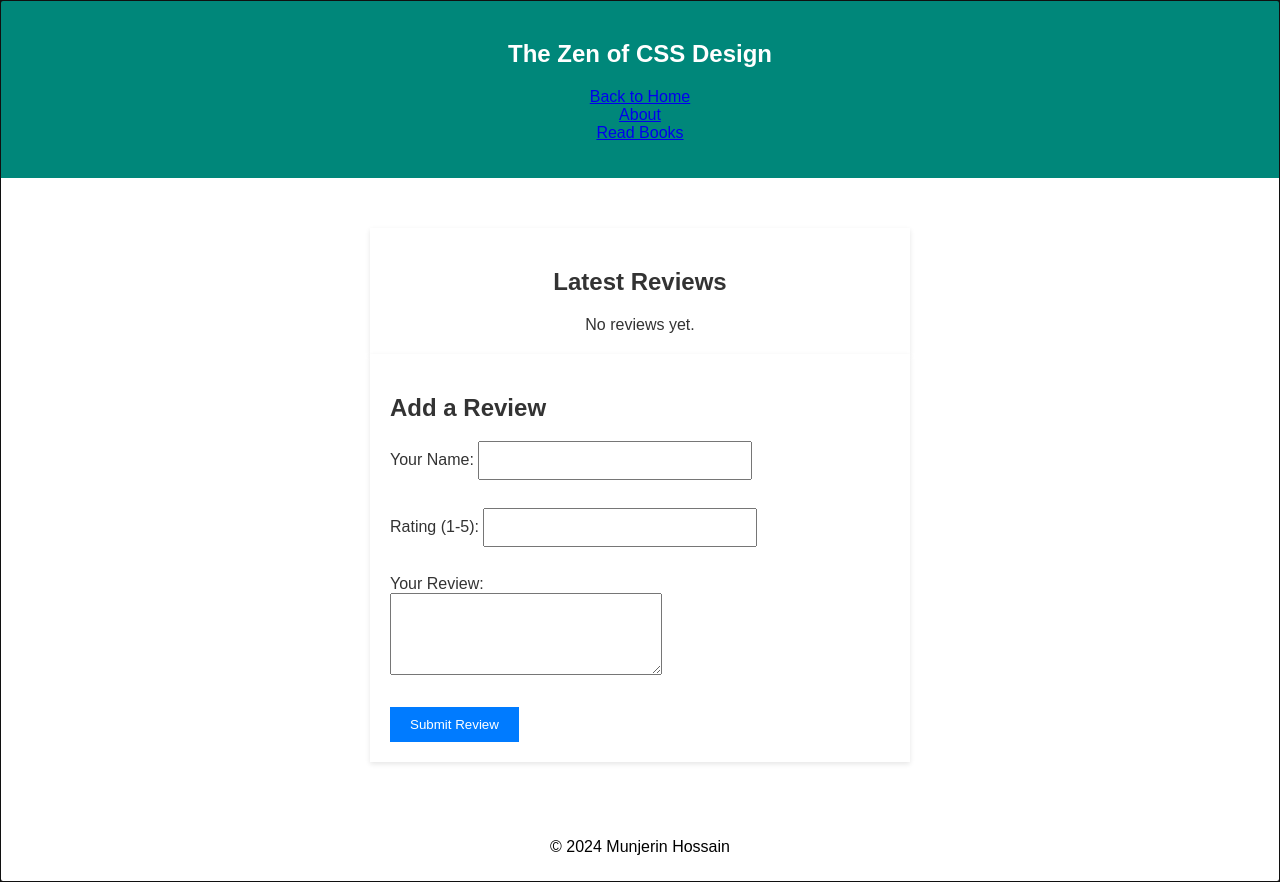
After one commit to MunjerinHossain/basic_website_construction, a PHP site: page /index.php in a window 1280 px wide, after a click on "The Zen of CSS Design: Visual Enlightenment for the Web". The commit adds this page. Run offline with PHP 8.4, Linux system fonts and the light colour scheme; data that the repository does not hold is empty.

Commit message:
reviews page refactored, some css fixed

```diff
--- a/get_reviewers.php
+++ b/get_reviewers.php
@@ -7,8 +7,8 @@ $result = $conn->query($sql);
 if ($result->num_rows > 0) {
     while ($row = $result->fetch_assoc()) {
         echo "<div class='review'>";
-        echo "<h3>" . $row['name'] . " (Rating: " . $row['rating'] . ")</h3>";
-        echo "<p>" . $row['comment'] . "</p>";
+        echo "<h3>" . $row['name'] . " (Ratings given: " . $row['rating']. " out of 5" . ")</h3>";
+        echo "<p>".'Comments: ' . $row['comment'] . "</p>";
         echo "</div>";
     }
 } else {
--- /dev/null
+++ b/index.php
@@ -0,0 +1,96 @@
+<!DOCTYPE html>
+<html lang="en">
+
+<head>
+    <meta charset="UTF-8">
+    <meta name="viewport" content="width=device-width, initial-scale=1.0">
+    <title>Modern Computing Books</title>
+    <link rel="stylesheet" href="css/styles.css">
+</head>
+
+<body>
+    <header>
+        <h1>Books Management</h1>
+        <nav>
+            <ul>
+                <li><a href="about.html">About</a></li>
+                <li><a href="books.php">Read Books</a></li>
+        </nav>
+    </header>
+
+    <main>
+        <section>
+            <h2 align="center">Top ranked Books</h2>
+            <table>
+                <thead>
+                    <tr>
+                        <th>Title</th>
+                        <th>Author</th>
+                        <th>Year</th>
+                    </tr>
+                </thead>
+                <tbody>
+                    <tr>
+                        <td><a href="#one">The Zen of CSS Design: Visual Enlightenment for the Web</a></td>
+
+                        <td>Dave Shea, Molly E. Holzschlag</td>
+                        <td>2005</td>
+                    </tr>
+                    <tr>
+                        <td><a href="#two">Full-Stack React Projects- Second Edition</a></td>
+                        <td>Shama Hoque</td>
+                        <td>2020</td>
+                    </tr>
+                    <tr>
+                        <td><a href="#three">PHP & MySQL: Server-side Web Development</a></td>
+                        <td>Jon Duckett</td>
+                        <td>2022</td>
+                    </tr>
+                </tbody>
+            </table>
+
+            <div class="page" id="one">
+            <div class="bookHeader" style="background-color: #00877a; padding: 20px; text-align: center;">
+                <h2 style="color:#fff">The Zen of CSS Design</h2>
+                <ul style="list-style-type: none; padding: 0; align-items: center;text-align: center;">
+                    <li><a href="#">Back to Home</a></li>
+                    <li><a href="about.html">About</a></li>
+                    <li><a href="books.php">Read Books</a></li>
+                </ul>
+            </div>
+            <?php include "review.php" ?>
+            </div>
+
+            <div class="page" id="two">
+                <div class="bookHeader" style="background-color: #00877a; padding: 20px; text-align: center;">
+                    <h2 style="color:#fff">Full-Stack React Projects- Second Edition</h2>
+                    <ul style="list-style-type: none; padding: 0; align-items: center;text-align: center;">
+                        <li><a href="#">Back to Home</a></li>
+                        <li><a href="about.html">About</a></li>
+                        <li><a href="books.php">Read Books</a></li>
+                    </ul>
+                </div>
+
+                <?php include "review.php" ?>
+            </div>
+
+            <div class="page" id="three">
+            <div class="bookHeader" style="background-color: #00877a; padding: 20px; text-align: center;">
+                <h2 style="color:#fff">PHP & MySQL: Server-side Web Development</h2>
+                <ul style="list-style-type: none; padding: 0; align-items: center;text-align: center;">
+                    <li><a href="#">Back to Home</a></li>
+                    <li><a href="about.html">About</a></li>
+                    <li><a href="books.php">Read Books</a></li>
+                </ul>
+            </div>
+                <?php include "review.php" ?>
+            </div>
+        </section>
+    </main>
+
+    <footer>
+        <p>&copy; 2024 Munjerin Hossain</p>
+    </footer>
+</body>
+
+</html>
--- /dev/null
+++ b/review.php
@@ -0,0 +1,107 @@
+<!DOCTYPE html>
+<html lang="en">
+
+<head>
+    <meta charset="UTF-8" />
+    <meta name="viewport" content="width=device-width, initial-scale=1.0" />
+    <title>Review This Book</title>
+    <style>
+        .container {
+            max-width: 500px;
+            max-height: 800px;
+            margin: 0 auto;
+            background-color: #fff;
+            padding: 20px;
+            box-shadow: 0 2px 5px rgba(0, 0, 0, 0.1);
+        }
+
+        h2 {
+            color: #333;
+        }
+
+        form input[type="text"],
+        form input[type="number"],
+        form textarea {
+            width: 50%;
+            padding: 10px;
+            margin-bottom: 10px;
+        }
+
+        form input[type="submit"] {
+            padding: 10px 20px;
+            background-color: #007bff;
+            color: #fff;
+            border: none;
+            cursor: pointer;
+        }
+
+        .review {
+            border-bottom: 1px solid #ddd;
+            padding-bottom: 10px;
+            margin-bottom: 20px;
+        }
+
+        .review h3 {
+            color: #007bff;
+        }
+
+        .review p {
+            margin-top: 5px;
+            color: #666;
+        }
+
+        .latestReview {
+            max-width: 500px;
+            max-height: 800px;
+            margin: 0 auto;
+            background-color: #000;
+            padding: 20px;
+            box-shadow: 0 2px 5px rgba(0, 0, 0, 0.1);
+            background-color: #fff;
+            text-align: center;
+        }
+    </style>
+</head>
+
+<body>
+    <main>
+        <div class="latestReview">
+
+            <h2>Latest Reviews</h2>
+
+            <!-- Display reviews from database -->
+            <div id="reviews-container">
+                <!-- Reviews will be loaded here dynamically -->
+                <?php include "get_reviewers.php" ?>
+            </div>
+        </div>
+
+        <div class="container">
+
+            <h2>Add a Review</h2>
+            <form id="reviewForm" action="handleReview.php" method="post">
+                <label for="name">Your Name:</label>
+                <input type="text" id="name" name="name" required><br><br>
+
+                <label for="rating">Rating (1-5):</label>
+                <input type="number" id="rating" name="rating" min="1" max="5" required><br><br>
+
+                <label for="comment">Your Review:</label><br>
+                <textarea id="comment" name="comment" rows="4" required></textarea><br><br>
+
+                <input type="submit" value="Submit Review">
+            </form>
+        </div>
+    </main>
+
+
+
+    <script src="https://code.jquery.com/jquery-3.6.0.min.js"></script>
+    <script src="js/script.js"></script>
+
+    <footer>
+        <p>&copy; 2024 Munjerin Hossain</p>
+    </footer>
+</body>
+
+</html>
```
Also changed, not shown: about.html (+9 -29 lines), books.php (+12 -35 lines), css/about.css (+6 -6 lines), css/books.css (+0 -42 lines), index.html (deleted, +0 -83 lines).
